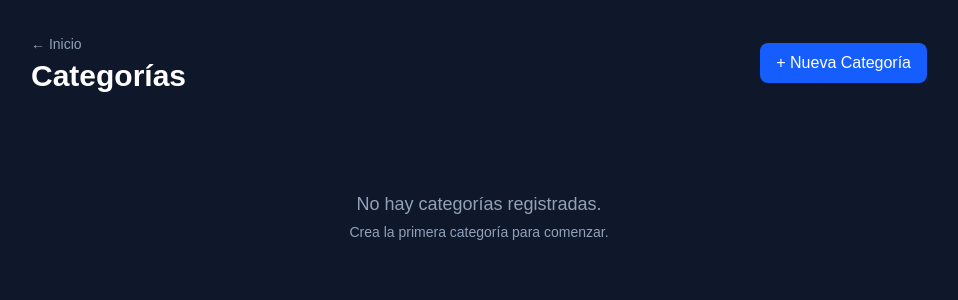
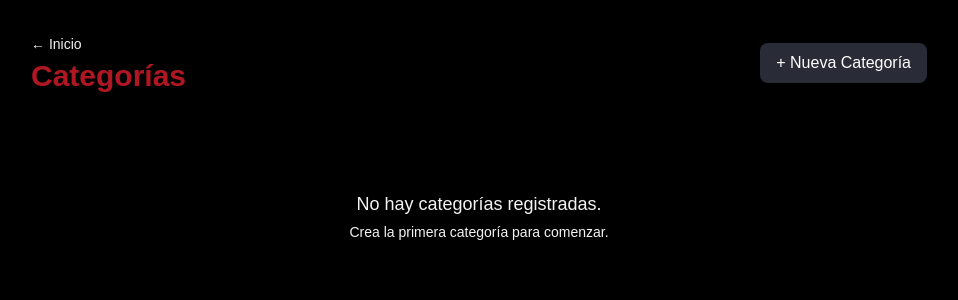
Before and after one commit to joel-matias/next-library, a Next.js app: page /categories in a window 1280 px wide. Shown: the top 300 px of the page, without its empty margins (161-1119 px from the left). Built offline with nearby package versions, Linux system fonts and the light colour scheme; no server answers; the database is empty.

Commit message:
ui: add global styles to main categories page

```diff
--- a/src/app/categories/page.tsx
+++ b/src/app/categories/page.tsx
@@ -8,25 +8,25 @@ export default async function CategoriesPage() {
     });
 
     return (
-        <div className="min-h-screen bg-slate-900 p-8">
+        <div className="min-h-screen bg-background p-8">
             <div className="max-w-4xl mx-auto">
                 <div className="flex items-center justify-between mb-8">
                     <div>
-                        <Link href="/" className="text-slate-400 hover:text-white text-sm mb-1 inline-block transition-colors">
+                        <Link href="/" className="text-foreground hover:text-border text-sm mb-1 inline-block transition-colors">
                             ← Inicio
                         </Link>
-                        <h1 className="text-3xl font-bold text-white">Categorías</h1>
+                        <h1 className="text-3xl font-bold text-accent">Categorías</h1>
                     </div>
                     <Link
                         href="/categories/new"
-                        className="bg-blue-600 hover:bg-blue-500 text-white px-4 py-2 rounded-lg transition-colors font-medium"
+                        className="bg-surface hover:bg-surface-2 text-white px-4 py-2 rounded-lg transition-colors font-medium"
                     >
                         + Nueva Categoría
                     </Link>
                 </div>
 
                 {categories.length === 0 ? (
-                    <div className="text-center py-16 text-slate-400">
+                    <div className="text-center py-16 text-foregraund">
                         <p className="text-lg">No hay categorías registradas.</p>
                         <p className="text-sm mt-1">Crea la primera categoría para comenzar.</p>
                     </div>
```
